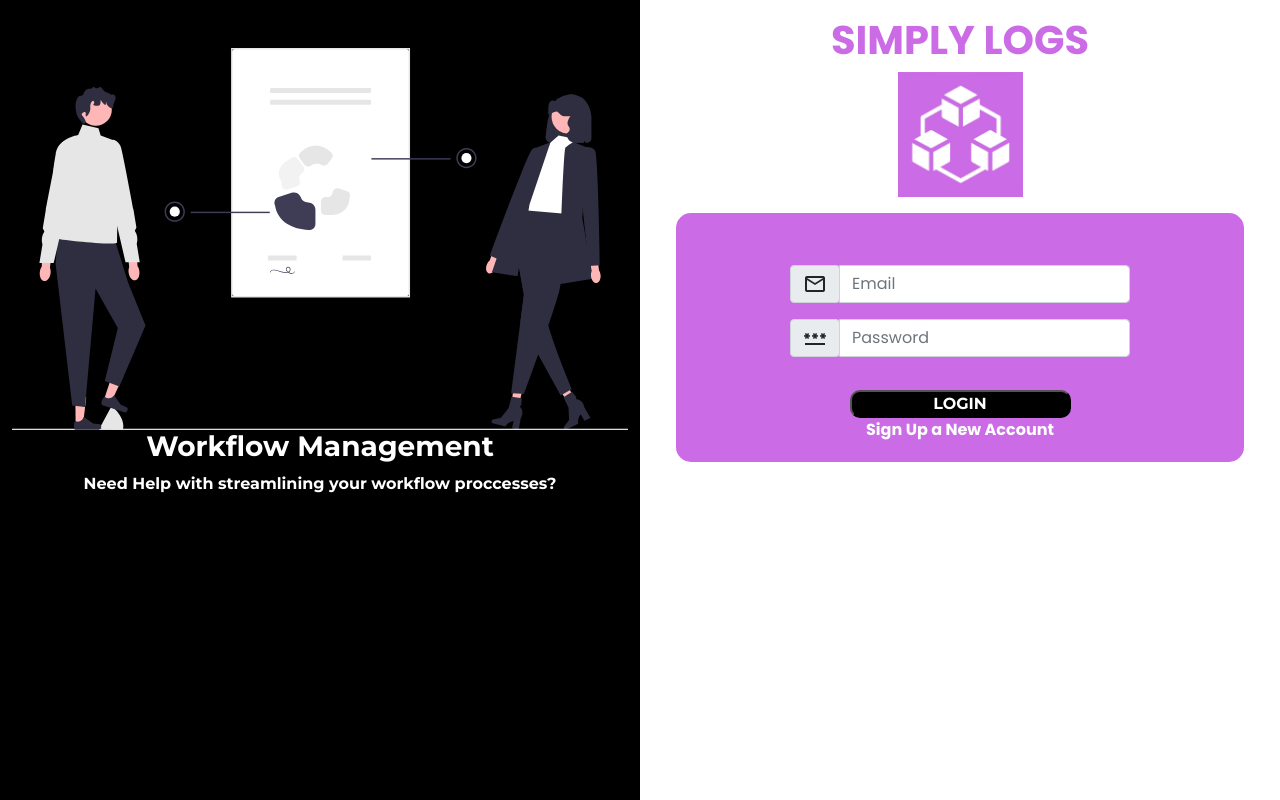
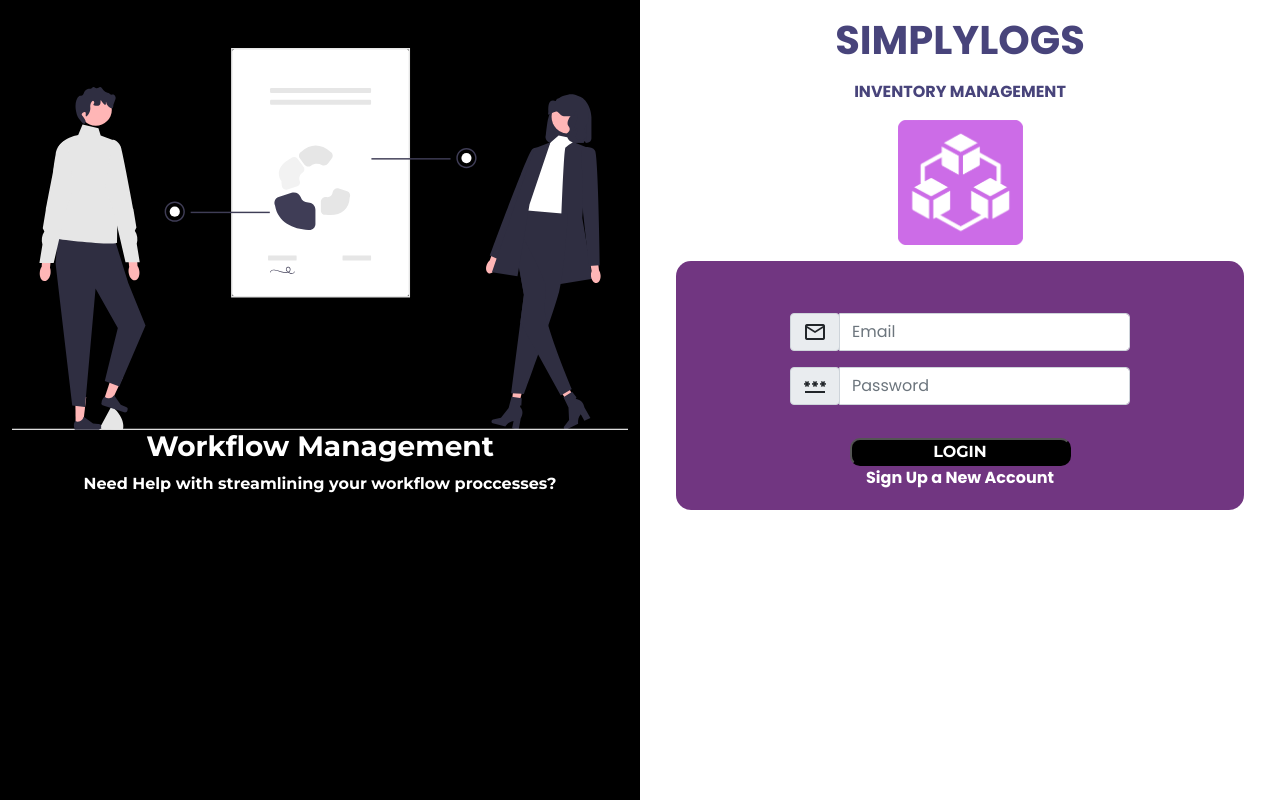
Before and after one commit to kendricktty/simplylogs, a React (Create React App) app in the folder inventoryapp-frontend/: page /register in a window 1280 px wide. Built offline with nearby package versions, Linux system fonts and the light colour scheme.

Commit message:
Updated typeface and colours on login page to be easier on eyes

```diff
--- a/inventoryapp-frontend/src/pages/Login.js
+++ b/inventoryapp-frontend/src/pages/Login.js
@@ -110,10 +110,17 @@
                 " animate__animated animate__bounce"
               }
             >
-              SIMPLY LOGS
+              SIMPLYLOGS
             </h1>
+            <p className={
+                styles.logo +
+                " " +
+                "mt-3" +
+                " " +
+                " animate__animated animate__bounce"
+              }>INVENTORY MANAGEMENT</p>
             <img
-              src="../../logo.jpg"
+              src="../../logo-rounded.png"
               style={{ width: "125px", height: "auto" }}
             />
           </div>
--- a/inventoryapp-frontend/src/styles/login.module.css
+++ b/inventoryapp-frontend/src/styles/login.module.css
@@ -32,12 +32,12 @@
 }
 .logo{
     font-weight: 700;
-    color: #CB6CE6;
+    color: #48447b;
 }
 
 .loginForm{
 
-background-color:#CB6CE6;
+background-color:#713681;
 border-radius: 15px;
 display:flex;
 align-items:center;
```
